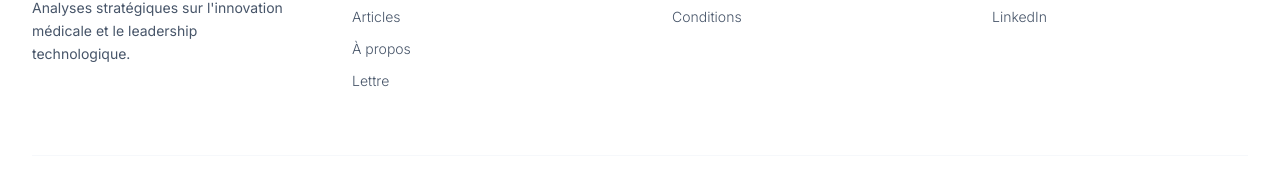
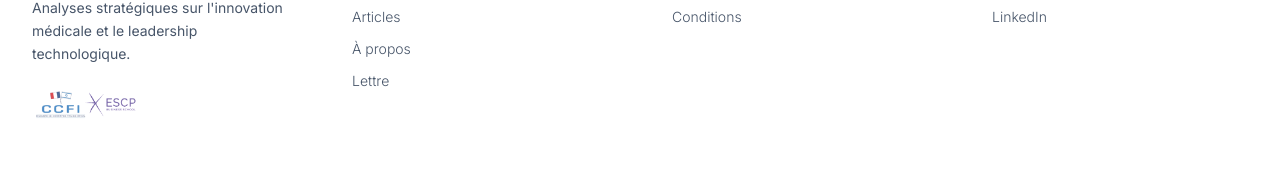
Before and after one commit to Manasupport/MTV, a React (Vite) app: page /articles in a window 1280 px wide. Shown: the part 2105-2284 px from the top of the page. Built offline with nearby package versions, Linux system fonts and the light colour scheme.

Commit message:
ccfci et escp logo footer

```diff
--- a/src/components/layout/Footer.tsx
+++ b/src/components/layout/Footer.tsx
@@ -19,9 +19,14 @@ export default function Footer({ language }: FooterProps) {
                 className="h-10"
               />
             </Link>
-            <p className="text-sm text-slate-600 leading-relaxed">
+            <p className="text-sm text-slate-600 leading-relaxed mb-6">
               {t.footer.tagline}
             </p>
+            <img
+              src="/ccfi-escp.png"
+              alt="CCFI ESCP"
+              className="h-8 opacity-70 hover:opacity-100 transition-opacity"
+            />
           </div>
           <div>
             <h4 className="font-bold text-xs uppercase tracking-widest text-slate-400 mb-6">
```
Also changed, not shown: public/ccfi-escp.png (added).
